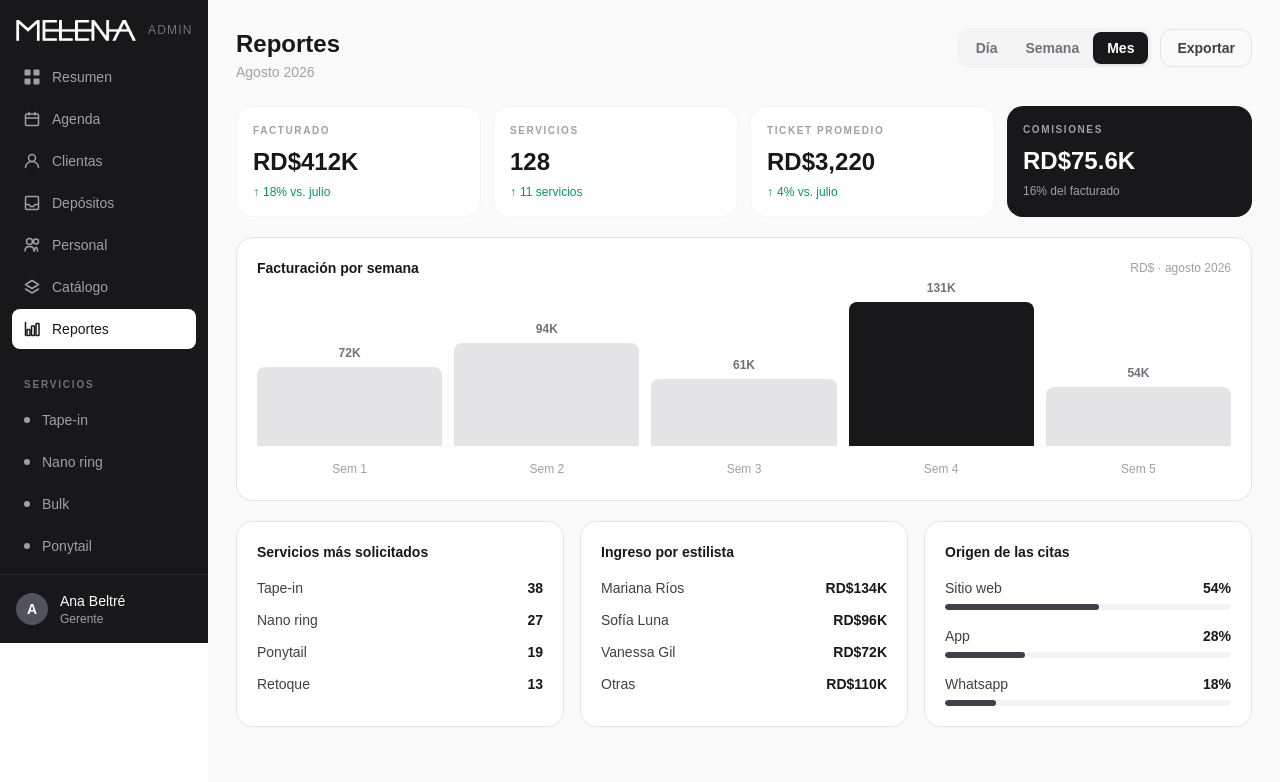
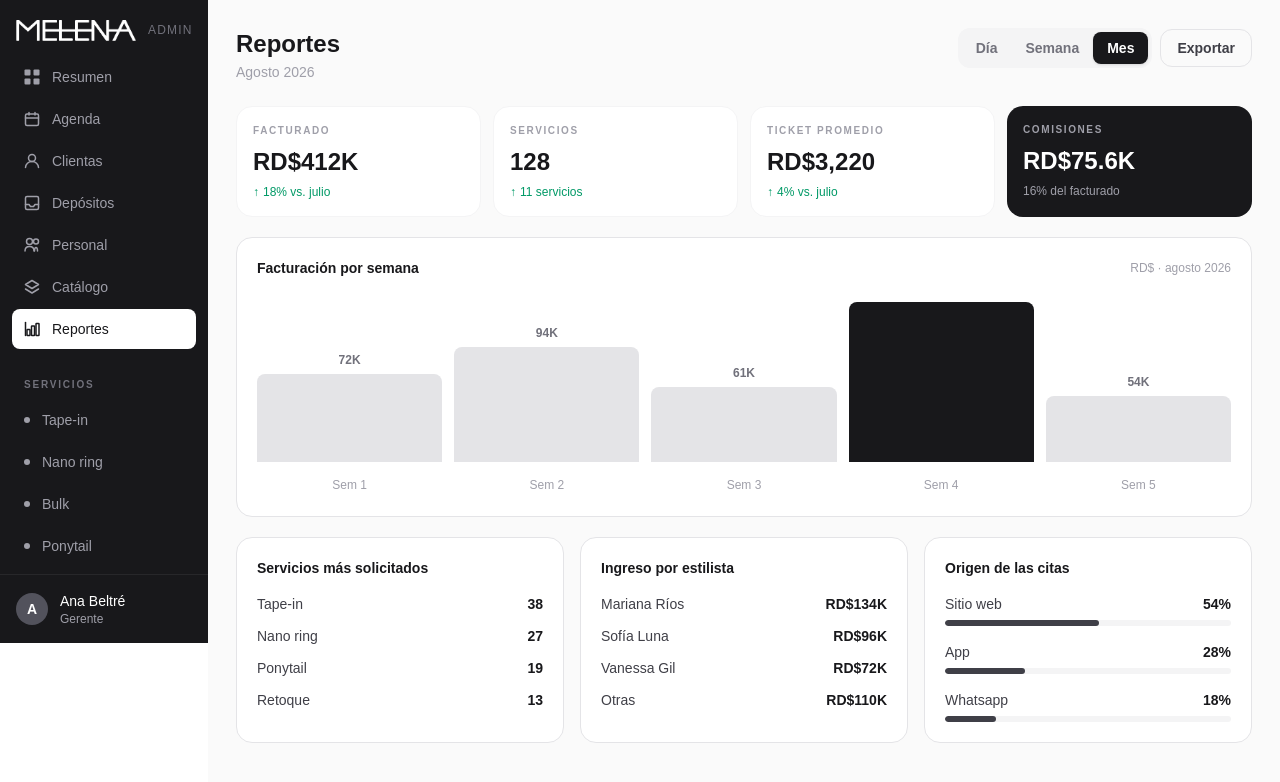
Before and after one commit to lunbel1203/melena-admin, a Next.js app: page /admin/reportes in a window 1280 px wide. Shown: the top 782 px of the page. Built offline with nearby package versions, Linux system fonts and the light colour scheme.

Commit message:
Update page.tsx

```diff
--- a/app/admin/reportes/page.tsx
+++ b/app/admin/reportes/page.tsx
@@ -118,26 +118,25 @@ export default function ReportesPage() {
           <span className="text-xs text-zinc-400">RD$ · agosto 2026</span>
         </div>
 
-        {/* Bars — each column is relative so the value label can sit at bar top */}
-        <div className="flex items-end gap-3 h-36">
+        {/* Bars — pixel heights so el porcentaje nunca depende de un flex sin altura definida */}
+        <div className="flex gap-3" style={{ height: 160 }}>
           {weekBars.map((bar) => {
-            const heightPct = (bar.value / maxBar) * 100;
+            const CHART_H = 160;
+            const barH = Math.round((bar.value / maxBar) * CHART_H);
+            const labelTop = CHART_H - barH - 22;
             return (
-              <div
-                key={bar.label}
-                className="relative flex-1 h-full flex items-end"
-              >
-                {/* Value label floats just above the bar */}
+              <div key={bar.label} className="relative flex-1" style={{ height: CHART_H }}>
+                {/* Value label just above the bar */}
                 <span
                   className="absolute left-0 right-0 text-center text-xs font-semibold text-zinc-500"
-                  style={{ bottom: `${heightPct}%`, paddingBottom: "6px" }}
+                  style={{ top: Math.max(0, labelTop) }}
                 >
                   {bar.display}
                 </span>
-                {/* Bar */}
+                {/* Bar anchored to bottom */}
                 <div
-                  className={`w-full rounded-t-lg ${bar.dark ? "bg-zinc-900" : "bg-zinc-200"}`}
-                  style={{ height: `${heightPct}%` }}
+                  className={`absolute bottom-0 left-0 right-0 rounded-t-lg ${bar.dark ? "bg-zinc-900" : "bg-zinc-200"}`}
+                  style={{ height: barH }}
                 />
               </div>
             );
```
